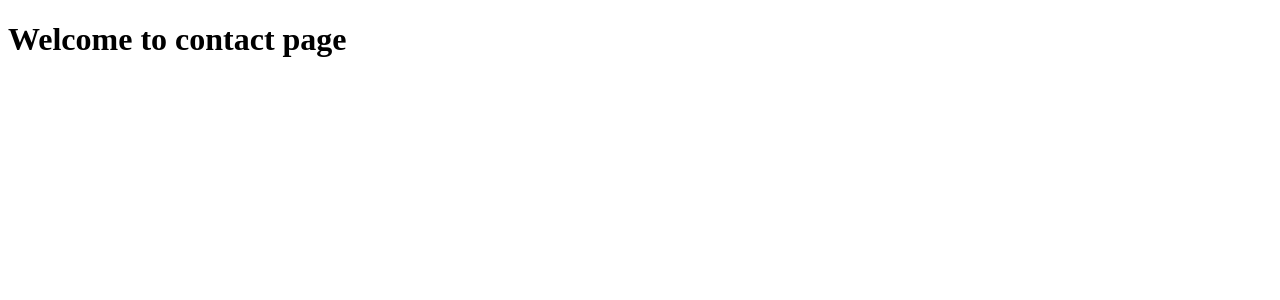
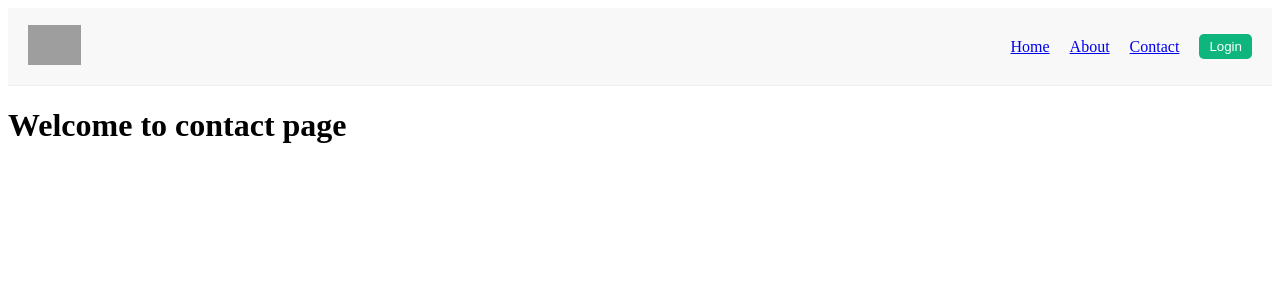
Before and after one commit to souravkumarswain/foodDeliveryApp, a React (Vite) app: page /contact in a window 1280 px wide. Shown: the top 300 px of the page. Built offline with nearby package versions, Linux system fonts and the light colour scheme; grey boxes are pictures that could not be loaded.

Commit message:
Use of React Router

```diff
--- a/App.js
+++ b/App.js
@@ -5,33 +5,48 @@ import Body from "./src/components/Body";
 import About from "./src/components/About";
 import Contact from "./src/components/Contact";
 import ErrorPage from "./src/components/ErrorPage";
-import { createBrowserRouter, RouterProvider } from "react-router";
+import { createBrowserRouter, RouterProvider, Outlet } from "react-router";
 
 
 const DeliveryAppLayout = () => {
     return <>
-        <Header/>
-        <Body/>
+        <Header />
+        <Outlet />
+
         {/* <Footer/> */}
     </>
 }
 
 const application = createBrowserRouter([
     {
-       path:'/',
-       element: <DeliveryAppLayout/>,
-       errorElement:<ErrorPage/>
+        path: '/',
+        element: <DeliveryAppLayout />,
+        children: [
+            {
+                path: '/',
+                element: <Body />
+            },
+            {
+                path: '/about',
+                element: <About />
+            },
+            {
+                path: '/contact',
+                element: <Contact />
+            }
+        ],
+        errorElement: <ErrorPage />
     },
-    {
-        path:'/about',
-        element:<About/>
-    },
-    {
-        path: '/contact',
-        element:<Contact/>
-    }
+    // {
+    //     path: '/about',
+    //     element: <About />
+    // },
+    // {
+    //     path: '/contact',
+    //     element: <Contact />
+    // }
 ])
 
 
 const root = ReactDOM.createRoot(document.getElementById("root"));
-root.render(<RouterProvider router = {application}/>)
+root.render(<RouterProvider router={application} />)
--- a/src/components/Body.js
+++ b/src/components/Body.js
@@ -12,10 +12,10 @@ const Body = () => {
     },[])
 
     const fetchData = async () => {
-        let data = await fetch("https://www.swiggy.com/dapi/restaurants/list/v5?lat=17.38430&lng=78.45830&is-seo-homepage-enabled=true&page_type=DESKTOP_WEB_LISTING");
+        let data = await fetch("https://www.swiggy.com/mapi/restaurants/list/v5?offset=0&is-seo-homepage-enabled=true&lat=17.4700319&lng=78.3534174&carousel=true&third_party_vendor=1");
         let json = await data.json();
-        setFetchedResList(json?.data?.cards[4]?.card?.card?.gridElements?.infoWithStyle?.restaurants);
-        setResList(json?.data?.cards[4]?.card?.card?.gridElements?.infoWithStyle?.restaurants);
+        setFetchedResList(json?.data?.cards[2]?.card?.card?.gridElements?.infoWithStyle?.restaurants);
+        setResList(json?.data?.cards[2]?.card?.card?.gridElements?.infoWithStyle?.restaurants);
     }
 
     const handleChange = (event) => {
--- a/src/components/Header.js
+++ b/src/components/Header.js
@@ -1,5 +1,6 @@
 import {LOGO_URL} from "../utils/constants";
 import {useState} from "react";
+import { Link } from "react-router";
 
 const Header = () =>{
     const [btnReact,setBtnReact] = useState("Login");
@@ -9,9 +10,9 @@ const Header = () =>{
                 <img src= {LOGO_URL}  alt="Logo"/>
             </div>
             <ul>
-                <li>Home</li>
-                <li>About</li>
-                <li>Contact</li>
+                <li><Link to='./'>Home</Link></li>
+                <li><Link to='./about'>About</Link></li>
+                <li><Link to='./contact'>Contact</Link></li>
                 <button className = "login-button" onClick= {()=> {
                     btnReact === "Login" ? setBtnReact("Logout") : setBtnReact("Login")
                 }}>{btnReact}</button>
```
